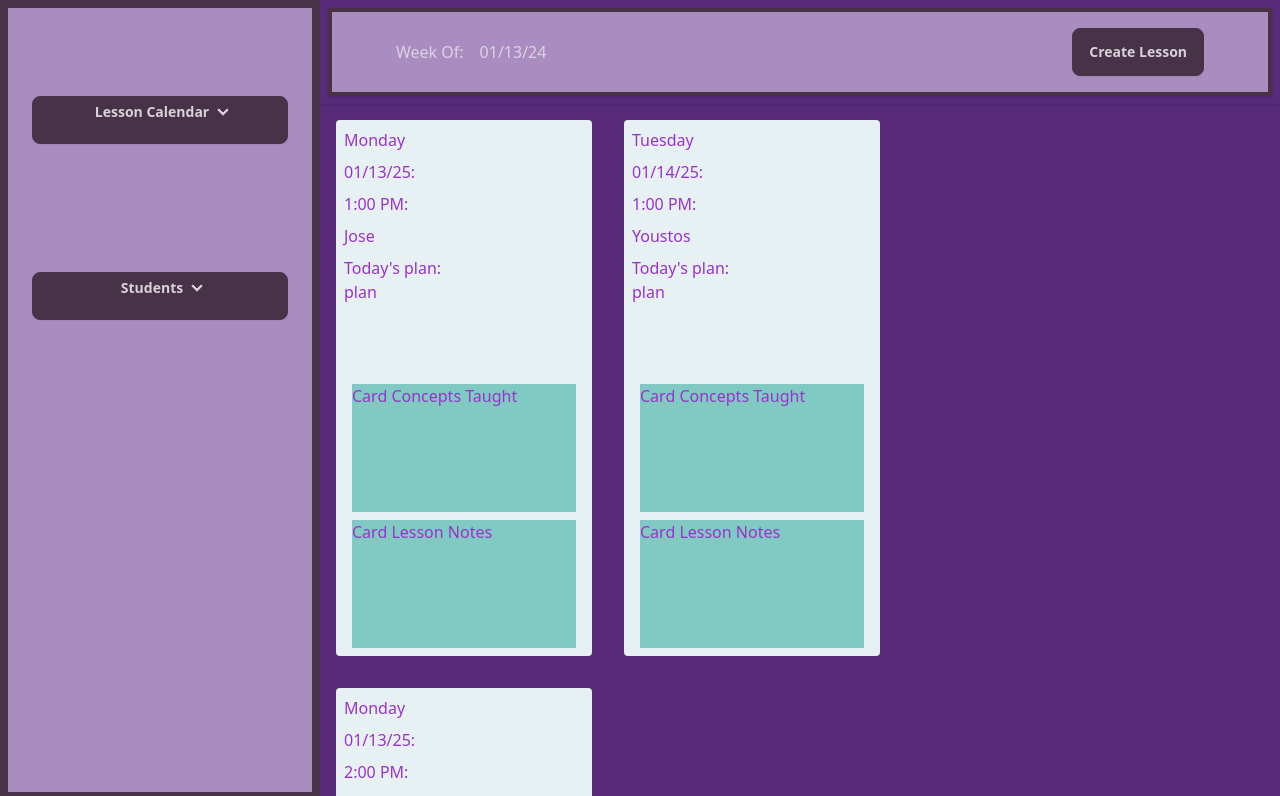
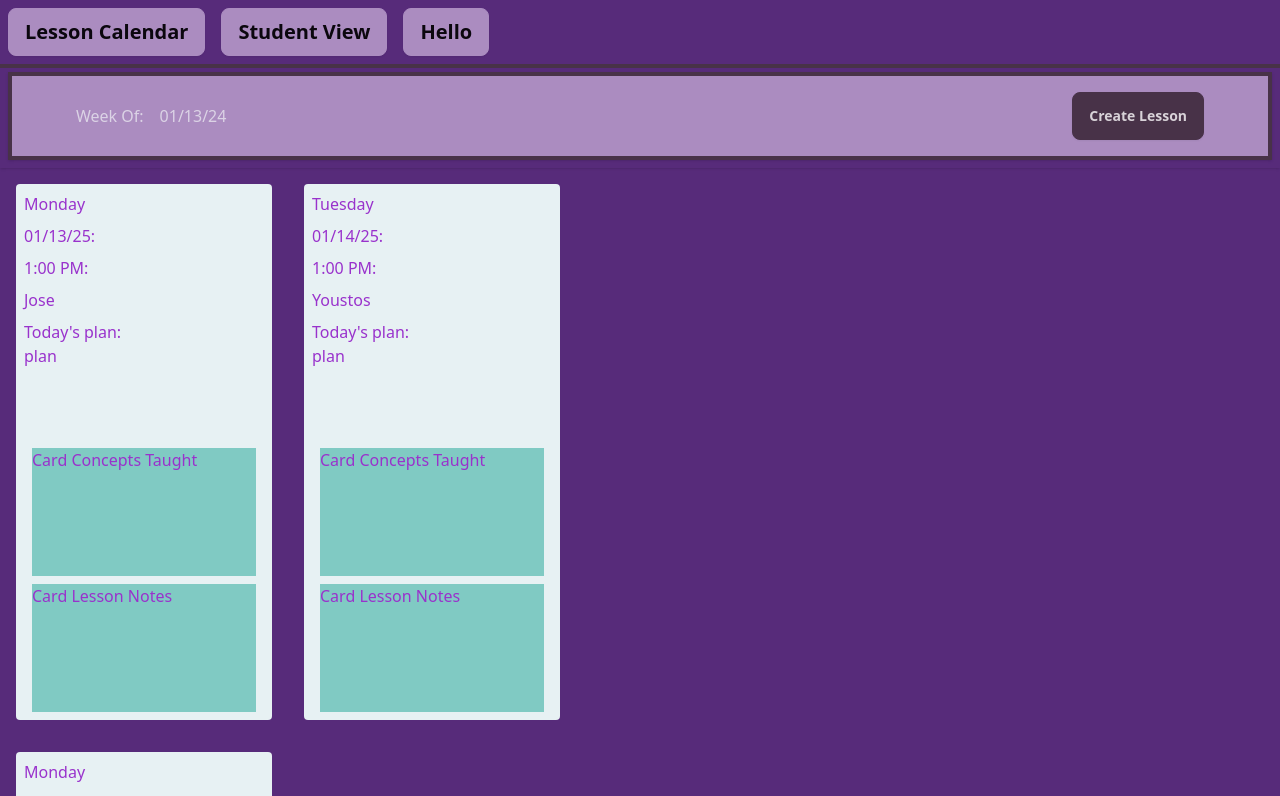
Before and after one commit to Elliot-TTGE/lesson-organizer, a SvelteKit app in the folder frontend-svelte/: page / in a window 1280 px wide. Shown: the top 796 px of the page. Built offline with nearby package versions, Linux system fonts and the light colour scheme.

Commit message:
Removed drawer and replaced it with a navbar that exists on each page

```diff
--- a/frontend-svelte/src/lib/components/Drawer.svelte
+++ /dev/null
@@ -1,33 +0,0 @@
-<script lang="ts">
-    export const drawerId : string = "sidebar-drawer"
-</script>
-
-<div class='drawer drawer-open'>
-    <input id={drawerId} type='checkbox' class='drawer-toggle' />
-    <div class='drawer-side bg-primary p-4 border-8 border-secondary'>
-      <label for={drawerId} aria-label='sidebar'></label>
-      <ul class='menu'>
-        <li>
-          <details class="dropdown dropdown-end w-64 my-16">
-            <summary class='btn btn-secondary'>Lesson Calendar</summary>
-            <ul class='menu dropdown-content bg-base-200 rounded-box z-[1] w-64 shadow'>
-              <li><a href='/'>Week View</a></li>
-              <li><a href='/lessons'>Select Week</a></li>
-            </ul>
-          </details>
-        </li>
-        <li>
-          <details class="dropdown dropdown-end w-64 my-16">
-            <summary class='btn btn-secondary'>Students</summary>
-            <ul class='menu dropdown-content bg-base-200 rounded-box z-[1] w-64 shadow'>
-              <li><a href='/'>Student View</a></li>
-              <li><a href='/'>Select Student</a></li>
-            </ul>
-          </details>
-        </li>
-      </ul>
-    </div>
-    <div class='drawer-content'>
-      <slot />
-    </div>
-  </div>
--- /dev/null
+++ b/frontend-svelte/src/lib/components/Navbar.svelte
@@ -0,0 +1,5 @@
+<div class='navbar flex flex-1 space-x-4 shadow sticky top-0 bg-base-100 z-50 outline outline-secondary outline-4'>
+    <a class='btn btn-primary text-xl' href='/'>Lesson Calendar</a>
+    <a class='btn btn-primary text-xl' href='/'>Student View</a>
+    <a class='btn btn-primary text-xl' href='/hello'>Hello</a>
+</div>
--- a/frontend-svelte/src/routes/+layout.svelte
+++ b/frontend-svelte/src/routes/+layout.svelte
@@ -1,5 +1,7 @@
-<script>
+<script lang='ts'>
     import "../app.css";
+    import Navbar from '$lib/components/Navbar.svelte'
 </script>
 
+<Navbar />
 <slot />
--- a/frontend-svelte/src/routes/+page.svelte
+++ b/frontend-svelte/src/routes/+page.svelte
@@ -1,10 +1,8 @@
 <script lang='ts'>
-  import Drawer from '$lib/components/Drawer.svelte'
     import Lesson from '$lib/components/Lesson.svelte'
     import LessonCreateModal from '$lib/components/LessonCreateModal.svelte'
 </script>
 
-<Drawer drawerId='sidebar-drawer'>
 <div class='navbar bg shadow'>
   <div class='flex bg-primary ring-accent py-4 px-16 w-full shadow border-4 border-secondary'>
 	<p>Week Of: </p>
@@ -16,8 +14,6 @@
 	</div>
   </div>
 </div>
-  <label for='sidebar-drawer' class='drawer-overlay'></label>
-
 <div class='flex flex-row'>
   <div class='flex flex-col space-y-4'>
 	<Lesson
@@ -52,4 +48,3 @@
 	/>
   </div>
 </div>
-</Drawer>
```
Lines whose indentation alone changed are shown as unchanged.
